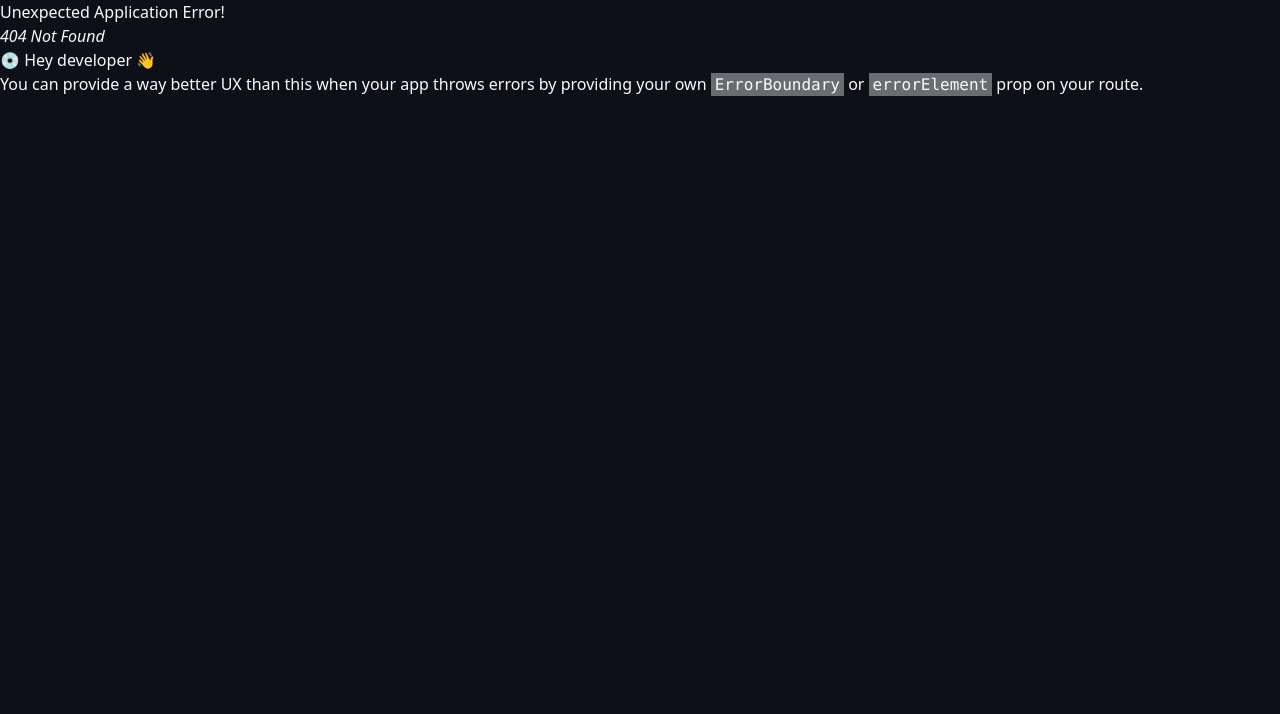
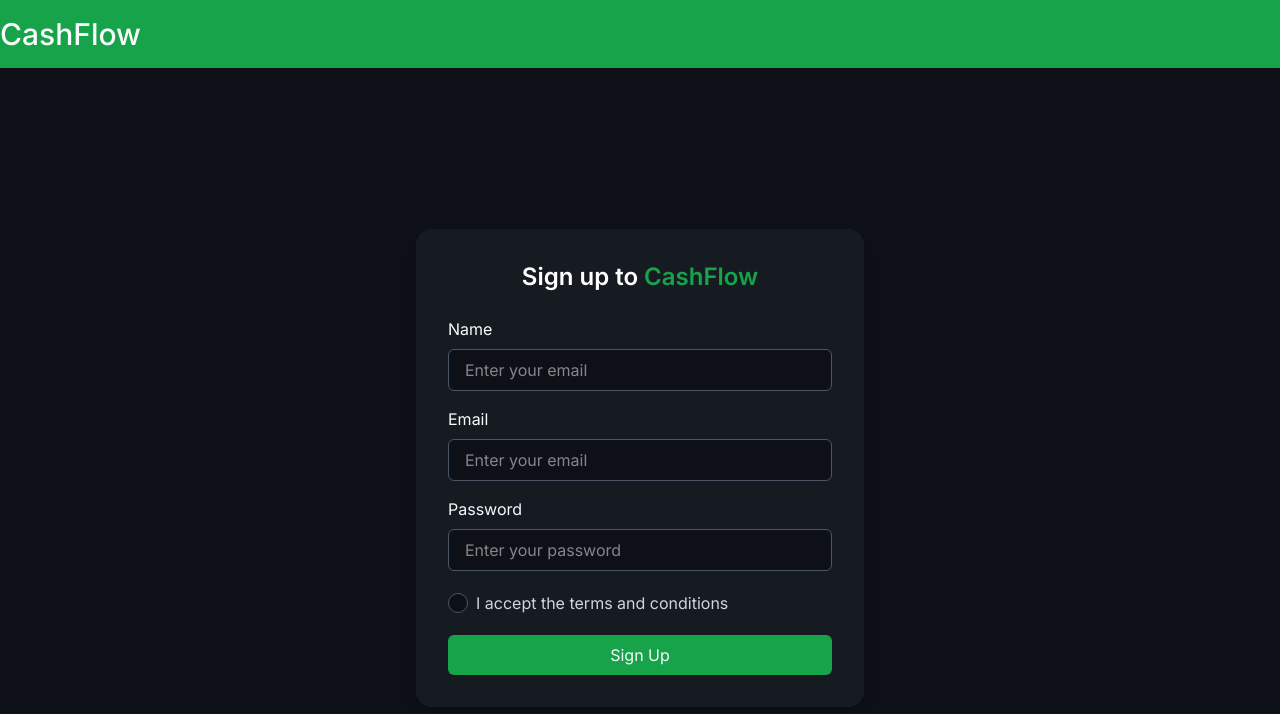
Before and after one commit to arafatYasir/CashFlow, a React (Vite) app: page /signup in a window 1280 px wide. Before the commit this address had no page. Shown: the top 714 px of the page. Built offline with nearby package versions, Linux system fonts and the light colour scheme.

Commit message:
Sign up page added

```diff
--- /dev/null
+++ b/src/pages/SignUp.jsx
@@ -0,0 +1,68 @@
+import Header from "../components/Header";
+
+const SignUp = () => {
+    return (
+        <div className="font-inter">
+            <Header />
+
+            <div className="min-h-screen flex items-center justify-center bg-[#0D1117]">
+                <div className="w-full max-w-md bg-[#161B22] p-8 rounded-2xl shadow-lg">
+                    <h2 className="text-2xl font-semibold text-white text-center mb-6">
+                        Sign up to <span className="text-[#16A34A]">CashFlow</span>
+                    </h2>
+
+                    <form>
+                        <div className="mb-4">
+                            <label className="block mb-2">Name</label>
+                            <input
+                                type="text"
+                                name="name"
+                                className="w-full px-4 py-2 bg-[#0D1117] border border-gray-600 rounded-md focus:outline-none focus:ring-2 focus:ring-green-500"
+                                placeholder="Enter your email"
+                            />
+                        </div>
+                        <div className="mb-4">
+                            <label className="block mb-2">Email</label>
+                            <input
+                                type="email"
+                                name="email"
+                                className="w-full px-4 py-2 bg-[#0D1117] border border-gray-600 rounded-md focus:outline-none focus:ring-2 focus:ring-green-500"
+                                placeholder="Enter your email"
+                            />
+                        </div>
+
+                        <div className="mb-4.5">
+                            <label className="block mb-2">Password</label>
+                            <input
+                                type="password"
+                                name="password"
+                                className="w-full px-4 py-2 bg-[#0D1117] border border-gray-600 rounded-md focus:outline-none focus:ring-2 focus:ring-green-500"
+                                placeholder="Enter your password"
+                            />
+                        </div>
+
+                        <div className="flex items-center my-5">
+                            <input
+                                type="checkbox"
+                                id="terms"
+                                className="w-5 h-5 appearance-none border border-gray-600 rounded-full bg-[#0D1117] checked:bg-[#16A34A] cursor-pointer transition"
+                            />
+                            <label htmlFor="terms" className="ml-2 text-gray-300">
+                                I accept the terms and conditions
+                            </label>
+                        </div>
+
+                        <button
+                            type="submit"
+                            className="w-full bg-[#16A34A] hover:bg-green-700 py-2 rounded-md transition"
+                        >
+                            Sign Up
+                        </button>
+                    </form>
+                </div>
+            </div>
+        </div>
+    );
+};
+
+export default SignUp;
--- a/src/routes/router.jsx
+++ b/src/routes/router.jsx
@@ -2,6 +2,7 @@
 import Dashboard from "../pages/Dashboard";
 import PrivateRoute from "./PrivateRoute";
 import Login from "../pages/Login";
+import SignUp from "../pages/SignUp";
 
 const router = createBrowserRouter([
     {
@@ -11,6 +12,10 @@
     {
         path: "/login",
         element: <Login />
+    },
+    {
+        path: "/signup",
+        element: <SignUp />
     }
 ]);
 
```
